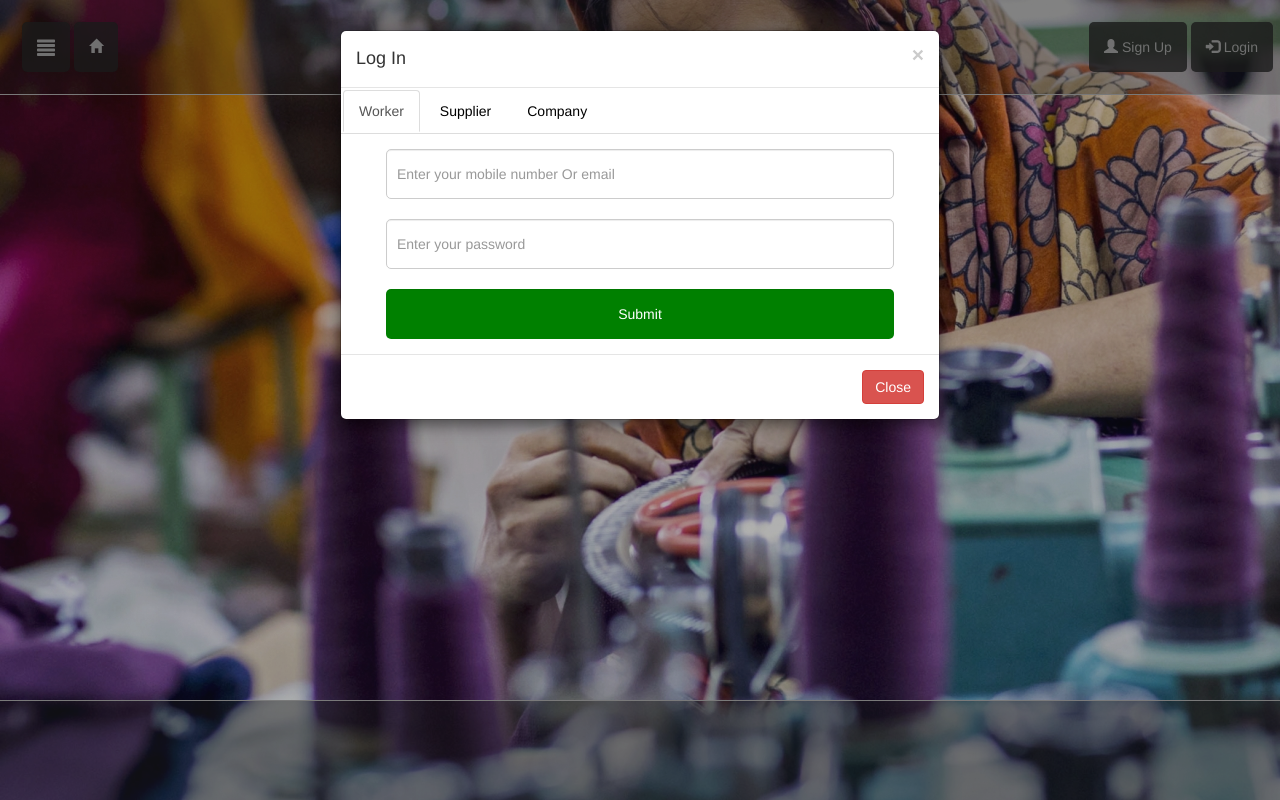
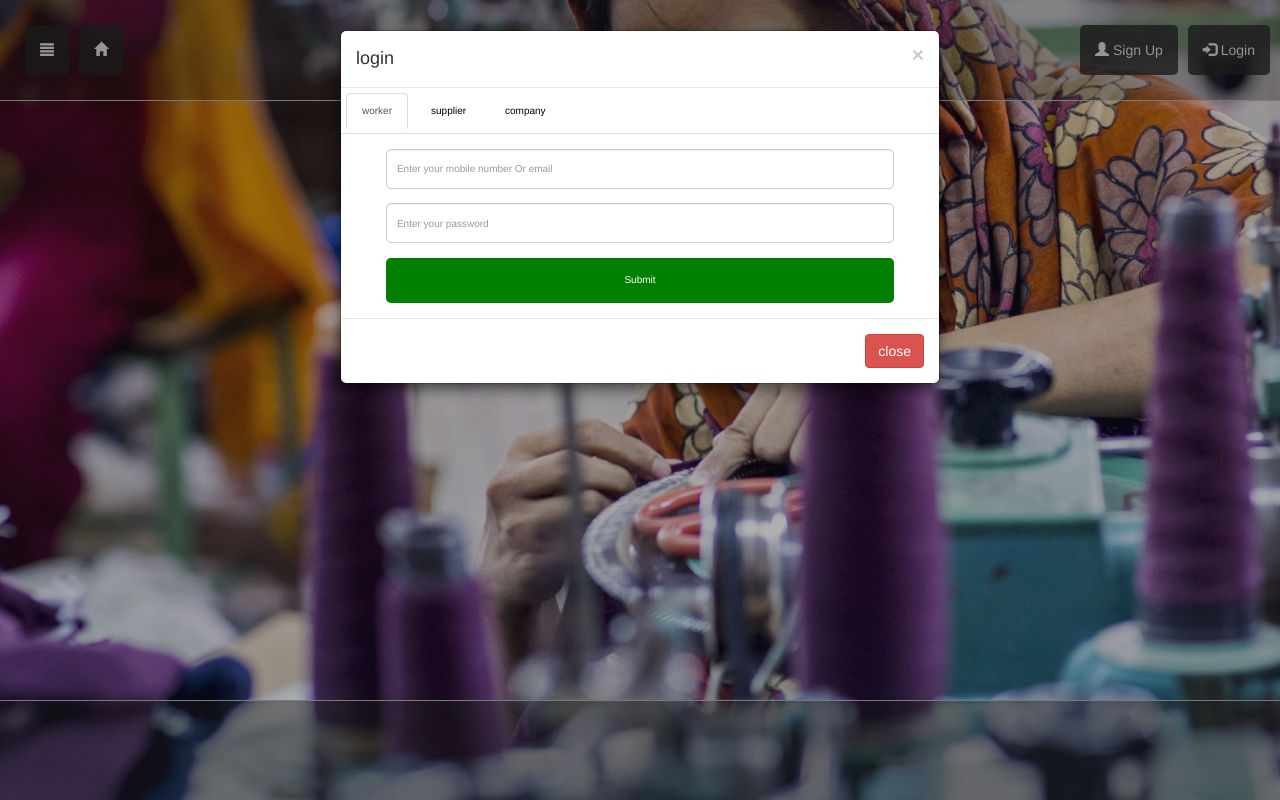
Before and after one commit to ApparelManpowerManagementSystem/ApparelManpowerManagementSystem.github.io, a PHP site: page / in a window 1280 px wide, after a click on "Login". Run offline with PHP 8.4, Linux system fonts and the light colour scheme.

Commit message:
version 1.1111

```diff
--- a/css/home.css
+++ b/css/home.css
@@ -1,8 +1,8 @@
 body{
     background-image: url("../Assests/home.jpg");
     background-repeat: no-repeat;
-    background-attachment:scroll;
-    background-position: center;
+    background-attachment: fixed;
+
 }
 .navbar{
     border-radius: 0px;
@@ -10,16 +10,20 @@ body{
     border-bottom: 1px solid gray;
     background-color: rgba(28, 28, 28,0.3);
     padding: 20px;
+    width:inherit;
+    float: right;
+    margin: 0;
+    width: 100%;
 }
-navbar-header{
-    margin: auto;
-}
+
 a{
     background-color: rgba(28, 28, 28,0.8);
     border-radius: 5px;
-    padding: 10px;
-    margin: 2px;
+    padding: 15px;
+    margin: 5px;
+    display: block;
 }
+
 .form-group{
     width:90%;
     display: block;
@@ -33,7 +37,8 @@ input:not([type=submit]){
     border-radius: 5px;
     box-sizing: border-box;
     width:100%;
-    height: 50px;
+    height: 40px;
+    font-size: 10px;
 }
 
 input[type=submit]{
@@ -43,31 +48,35 @@ input[type=submit]{
     border-radius: 5px;
     box-sizing: border-box;
     width:100%;
-    height: 50px;
+    height: 45px;
     border:none;
     background-color: green;
     color: white;
+    font-size: 10px;
 
 }
 input[type=submit]:hover{
-    background-color: rgba(83, 174, 20);
+    background-color: rgba(90, 174, 20);
 }
 .modal-backdrop {
      background-color: rgba(0,0,0,0.1) !important;
 }
-.tab-pane{
-  background-color: transparent;
+.modal{
+    font-size: 10px;
 }
+
 .nav-tabs li a{
     color: black;
     background-color: white;
+    text-decoration: none;
 }
 #content{
     height: 700px;
     background-color: rgba(28, 28, 28,0.3);
+
 }
-#footer{
-    height: 100px;
+#footer,#footerUp{
+    height: 200px;
     background-color: rgba(28, 28, 28,0.6);
     border-top: 1px solid gray;
     background-attachment: fixed;
--- a/index.html
+++ b/index.php
@@ -1,3 +1,6 @@
+<?php
+    session_start();
+?>
 <!DOCTYPE html>
 <html>
     <head>
@@ -13,11 +16,10 @@
     <body>
         <div class="container-fluid">
             <div class="row">
-                <nav class="navbar navbar-default  navbar-fixed-top">
-                   <div class="nav navbar-header">
-                        <a class="navbar-brand" href="#"><span class="glyphicon glyphicon-align-justify"></span></a>
-                    </div>
+                <nav class="navbar navbar-inverse  navbar-fixed-top">
+
                     <ul class="nav navbar-nav">
+                        <li><a href="#"><span class="glyphicon glyphicon-align-justify"></span></a></li>
                         <li><a href="#"><span class="glyphicon glyphicon-home"></span></a></li>
                     </ul>
                     <ul class="nav navbar-nav navbar-right">
@@ -33,17 +35,18 @@
                         <div class="modal-content">
                             <div class="modal-header">
                                 <button type="button" data-dismiss="modal" class="close">&times;</button>
-                                <h4 class="modal-title">Log In</h4>
+                                <h4 class="modal-title">login</h4>
                             </div>
                             <ul class="nav nav-tabs">
-                                <li class="active"><a href="#worker" data-toggle="tab">Worker</a></li>
-                                <li><a href="#supplier" data-toggle="tab">Supplier</a></li>
-                                <li><a href="#company" data-toggle="tab">Company</a></li>
+
+                                <li class="active"><a href="#worker" data-toggle="tab">worker</a></li>
+                                <li><a href="#supplier" data-toggle="tab">supplier</a></li>
+                                <li><a href="#company" data-toggle="tab">company</a></li>
 
                             </ul>
                             <div class="tab-content">
                                 <div class="tab-pane active" id="worker">
-                                    <form action="#" autocomplete="on">
+                                    <form action="login.php" autocomplete="on" method="post">
                                         <div class="form-group">
                                             <input type="text" class="form-control" placeholder="Enter your mobile number Or email" name="nameWL" required><br>
                                             <input type="password" class="form-control" placeholder="Enter your password" name="pwdWL" required><br>
@@ -53,7 +56,7 @@
 
                                 </div>
                                 <div class="tab-pane" id="supplier">
-                                    <form action="#" autocomplete="on">
+                                    <form action="login.php" autocomplete="on" method="post">
                                         <div class="form-group">
                                             <input type="text" class="form-control" placeholder="Enter your mobile number Or email" name="nameSL" required><br>
                                             <input type="password" class="form-control" placeholder="Enter your password" name="pwdSL" required><br>
@@ -63,7 +66,7 @@
 
                                 </div>
                                 <div class="tab-pane" id="company">
-                                    <form action="#" autocomplete="on">
+                                    <form action="login.php" autocomplete="on"method="post">
                                         <div class="form-group">
                                             <input type="text" class="form-control" placeholder="Enter company email" name="nameCL" required><br>
                                             <input type="password" class="form-control" placeholder="Enter your password" name="pwdCL" required><br>
@@ -73,7 +76,7 @@
                                 </div>
                             </div>
                             <div class="modal-footer">
-                                <button type="button" data-dismiss="modal" class="btn btn-danger">Close</button>
+                                <button type="button" data-dismiss="modal" class="btn btn-danger">close</button>
                             </div>
                         </div>
                     </div>
@@ -85,21 +88,21 @@
                       <div class="modal-content">
                         <div class="modal-header">
                             <button type="button" class="close" data-dismiss="modal">&times;</button>
-                            <h4 class="modal-title">Sign Up</h4>
+                            <h4 class="modal-title">signup</h4>
                         </div>
                         <ul class="nav nav-tabs" id="tabContent">
-                            <li class="active"><a href="#worker" data-toggle="tab">Worker</a></li>
-                            <li><a href="#company" data-toggle="tab">Company</a></li>
-                            <li><a href="#supplier" data-toggle="tab">Supplier</a></li>
+                            <li class="active"><a href="#worker" data-toggle="tab">worker</a></li>
+                            <li><a href="#company" data-toggle="tab">company</a></li>
+                            <li><a href="#supplier" data-toggle="tab">supplier</a></li>
                         </ul>
                           <div class="tab-content">
                             <div class="tab-pane active" id="worker">
-                                <form action="#" autocomplete="on">
+                                <form action="register.php" autocomplete="on" method="post">
                                     <div class="form-group">
                                         <input type="text" class="form-control" placeholder="Enter your name" name="nameWR" required><br>
                                         <input type="text" class="form-control" placeholder="Enter mobile phone number" name="mobileWR" required><br>
                                         <input type="email" class="form-control" placeholder="Enter email" name="emailWR" required><br>
-                                        <input type="password" class="form-control" placeholder="Type a password" name="pwdWR" required><br>
+                                        <input type="password" class="form-control" placeholder="Type a password" name="pwd1WR" required><br>
                                         <input type="password" class="form-control" placeholder="Confirm password" name="pwd2WR" required><br>
                                         <input type="submit" class="form-control" value="Submit" name="submitWR" required>
                                     </div>
@@ -108,7 +111,7 @@
                             </div>
 
                             <div class="tab-pane" id="company">
-                                <form action="#" autocomplete="on">
+                                <form action="register.php" autocomplete="on" method="post">
                                     <div class="form-group">
                                         <input type="text" class="form-control" placeholder="Enter your name" name="nameCR" required><br>
                                         <input type="text" class="form-control" placeholder="Enter mobile phone number" name="mobileCR" required><br>
@@ -121,7 +124,7 @@
                                 </form>
                             </div>
                             <div class="tab-pane" id="supplier">
-                                <form action="#" autocomplete="on">
+                                <form action="register.php" autocomplete="on" method="post">
                                     <div class="form-group">
                                         <input type="text" class="form-control" placeholder="Enter your name" name="nameSR" required><br>
                                         <input type="text" class="form-control" placeholder="Enter mobile phone number" name="mobileSR" required><br>
@@ -136,7 +139,7 @@
                         </div>
 
                         <div class="modal-footer">
-                          <button type="button" class="btn btn-danger" data-dismiss="modal">Close</button>
+                          <button type="button" class="btn btn-danger" data-dismiss="modal">close</button>
                         </div>
                       </div>
                     </div>
@@ -147,7 +150,12 @@
                 <div id="content" class="col-md-12"></div>
             </div>
             <div class="row">
-                <div id="footer" class="col-md-12"></div>
+
+                <div id="footer" class="col-md-12">
+
+
+
+                </div>
             </div>
     </body>
 </html>
```
Also changed, not shown: db_config/config.php (added, +16 -0 lines), error.php (added, +8 -0 lines), login.php (added, +68 -0 lines), register.php (added, +106 -0 lines), company.php (added), hello.txt (deleted), supplier.php (added), worker.php (added).
